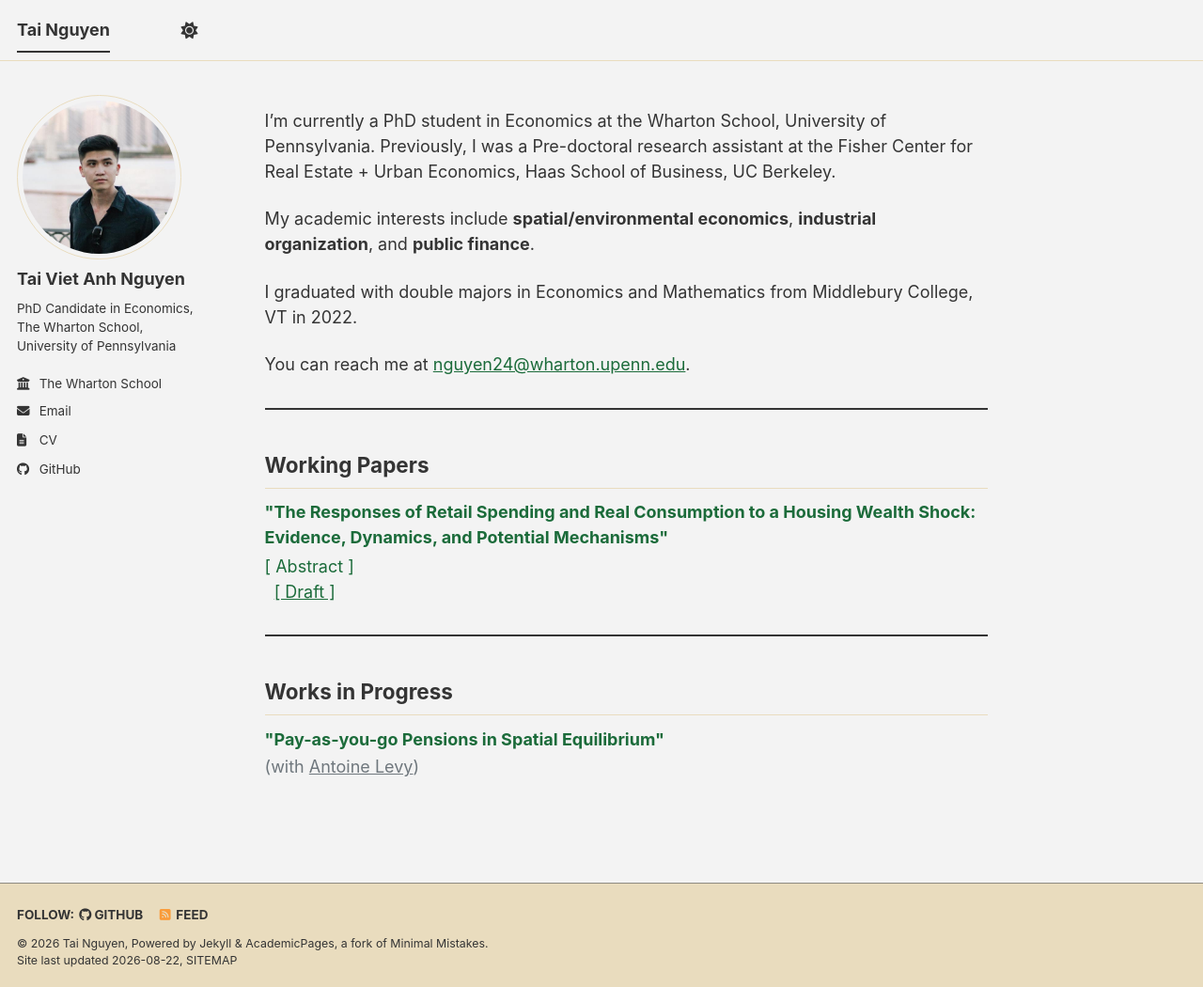
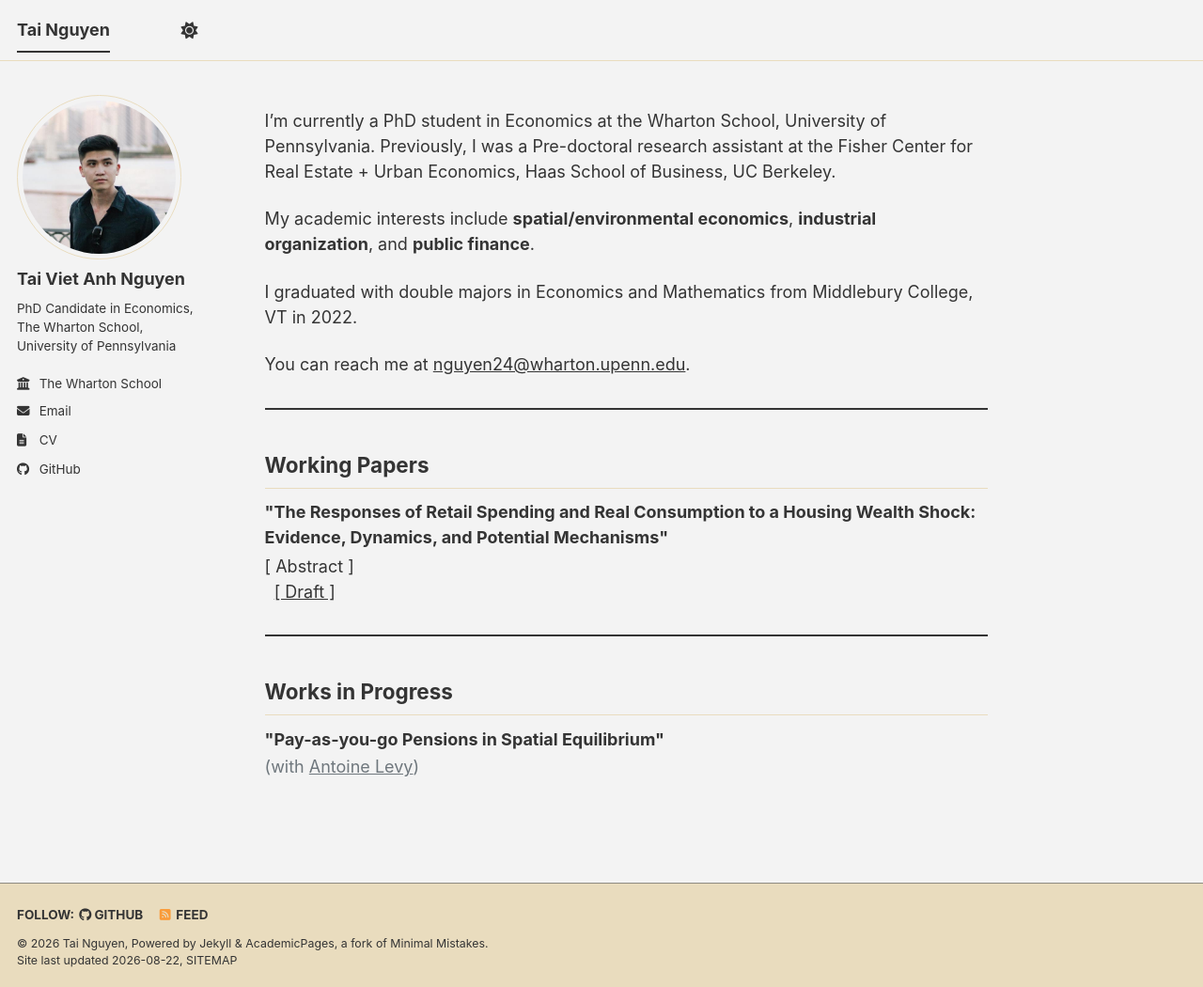
Before and after one commit to tvnguyen24/tvnguyen24.github.io, a Jekyll site: the page built from _pages/about.md, in a window 1280 px wide and 1050 px high. Shown: the whole window at 94% size. Built offline with Jekyll 4.4.1, drawn with Linux system fonts in a browser that asks for light colours; a style sheet for code colours, icons or effects is not loaded.

Commit message:
Remove green accent override to show pure dirt theme

```diff
--- a/_includes/head/custom.html
+++ b/_includes/head/custom.html
@@ -19,20 +19,4 @@
 <link rel="icon" href="/images/favicon.ico"/>
 <meta name="theme-color" content="var(--global-bg-color)"/>
 
-<!-- Forest green accent override (on top of the dirt theme) -->
-<style>
-  :root {
-    --global-link-color         : #1b6b3a !important;
-    --global-link-color-hover   : #0f3f22 !important;
-    --global-link-color-visited : #2e7d32 !important;
-  }
-  @media (prefers-color-scheme: dark) {
-    :root {
-      --global-link-color         : #5cbf82 !important;
-      --global-link-color-hover   : #8fd6a8 !important;
-      --global-link-color-visited : #5cbf82 !important;
-    }
-  }
-</style>
-
 <!-- end custom head snippets -->
```
